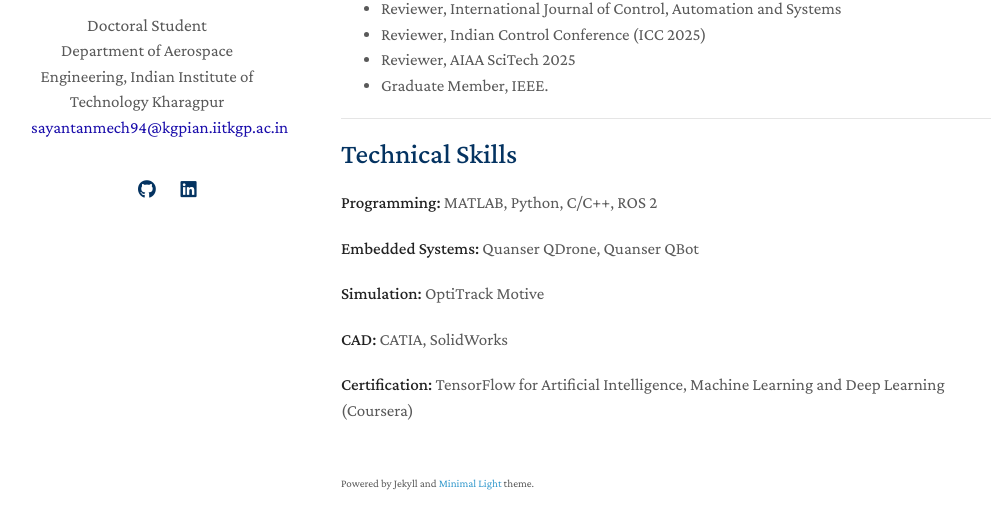
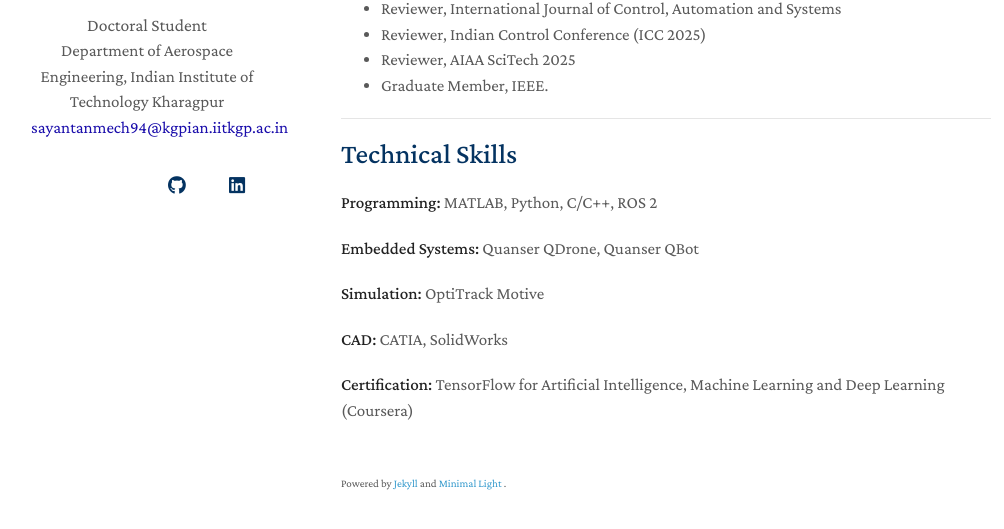
Before and after one commit to pal-sayantan/pal-sayantan.github.io, a Jekyll site: the page built from index.md, in a window 1280 px wide and 900 px high, scrolled down 4173 px. Shown: the part 336-865 px from the top of the window, without its empty margins (129-1133 px from the left). Built offline with Jekyll 4.4.1, drawn with Linux system fonts in a browser that asks for light colours; a style sheet for code colours, icons or effects is not loaded.

Commit message:
Update homepage.html

```diff
--- a/_layouts/homepage.html
+++ b/_layouts/homepage.html
@@ -1,31 +1,43 @@
 <!DOCTYPE html>
 <html lang="{{ site.lang | default: "en-US" }}">
 <head>
-    <title>Yue Lin, Political Science, UC Berkeley</title>
+
+  <title>{{ site.title }}</title>
 
   <meta charset="UTF-8">
   <meta http-equiv="X-UA-Compatible" content="IE=edge">
   <meta name="viewport" content="width=device-width, initial-scale=1">
-    <meta name="description" content="Yue Lin is a Ph.D. Candidate in Political Science at the University of California, Berkeley.">
+
+  <meta name="description" content="{{ site.description }}">
+
   {% if site.keywords %}
   <meta name="keywords" content="{{ site.keywords }}">
   {% endif %}
+
   {% if site.canonical %}
-    <link rel="canonical" href="{{ site.canonical }}"/>
+  <link rel="canonical" href="{{ site.canonical }}">
   {% endif %}
 
-    <link rel="icon" media="(prefers-color-scheme:dark)" href="{{ site.favicon_dark }}" type="image/png" />
-    <link rel="icon" media="(prefers-color-scheme:light)" href="{{ site.favicon }}" type="image/png" />
+  <link rel="icon" media="(prefers-color-scheme:dark)" href="{{ site.favicon_dark }}" type="image/png">
+  <link rel="icon" media="(prefers-color-scheme:light)" href="{{ site.favicon }}" type="image/png">
+
   <script src="./assets/js/favicon-switcher.js" type="application/javascript"></script>
 
-    <link rel=stylesheet href=https://cdnjs.cloudflare.com/ajax/libs/academicons/1.8.6/css/academicons.min.css integrity="sha256-uFVgMKfistnJAfoCUQigIl+JfUaP47GrRKjf6CTPVmw=" crossorigin=anonymous>
-    <link rel="stylesheet" href="https://cdnjs.cloudflare.com/ajax/libs/font-awesome/6.4.2/css/all.min.css" integrity="sha512-z3gLpd7yknf1YoNbCzqRKc4qyor8gaKU1qmn+CShxbuBusANI9QpRohGBreCFkKxLhei6S9CQXFEbbKuqLg0DA==" crossorigin="anonymous" referrerpolicy="no-referrer" />
+  <link rel="stylesheet"
+        href="https://cdnjs.cloudflare.com/ajax/libs/academicons/1.8.6/css/academicons.min.css"
+        crossorigin="anonymous">
+
+  <link rel="stylesheet"
+        href="https://cdnjs.cloudflare.com/ajax/libs/font-awesome/6.4.2/css/all.min.css"
+        crossorigin="anonymous"
+        referrerpolicy="no-referrer">
 
   {% if site.font == "Sans Serif" %}
   <link rel="stylesheet" href="./assets/css/font_sans_serif.css">
   {% else %}
   <link rel="stylesheet" href="./assets/css/font.css">
   {% endif %}
+
   {% if site.auto_dark_mode %}
   <link rel="stylesheet" href="./assets/css/style.css">
   <link rel="stylesheet" href="./assets/css/publications.css">
@@ -35,52 +47,81 @@
   {% endif %}
 
 </head>
+
 <body>
+
 <div class="wrapper">
+
 <header>
 
 {% if site.avatar %}
- <a class="image avatar" style="display: inline-block;">
-  <img src="{{ site.avatar }}" alt="avatar" style="width: 215px; height: auto; border-radius: 0; box-shadow: none;" />
+<a class="image avatar" style="display:inline-block;">
+<img src="{{ site.avatar }}"
+     alt="{{ site.title }}"
+     style="width:215px;height:auto;border-radius:0;box-shadow:none;">
 </a>
 {% endif %}
 
 <h1>{{ site.title }}</h1>
 
 {% if site.position %}
-  <position style="font-size:1.10rem;">{{ site.position }}</position><br>
+<position style="font-size:1.1rem;">
+{{ site.position }}
+</position>
+<br>
 {% endif %}
 
 {% if site.affiliation %}
-  <a href="{{ site.affiliation_link }}" rel="noopener">
+<a href="{{ site.affiliation_link }}" target="_blank" rel="noopener">
 <autocolor>{{ site.affiliation }}</autocolor>
-  </a><br>
+</a>
+<br>
 {% endif %}
 
 {% if site.email %}
-  <a href="mailto:{{ site.email }}" style="color: #1a0dab; text-decoration: none;">
+<a href="mailto:{{ site.email }}"
+   style="color:#1a0dab;text-decoration:none;">
 {{ site.email }}
-  </a><br>
+</a>
+<br>
 {% endif %}
 
 <br>
 
- <div class="social-icons" style="display: flex; justify-content: center; align-items: center; gap: 0.2rem; font-size: 1.1rem; margin-top: 4px;">
+<div class="social-icons"
+style="display:flex;
+justify-content:center;
+align-items:center;
+gap:0.35rem;
+font-size:1.2rem;">
+
 {% if site.cv_link %}
-<a href="{{ site.cv_link }}" title="CV" style="color: #1a0dab; margin: 0; padding: 0;" target="_blank">
-<i class="ai ai-cv" style="font-size: 1.55rem; margin: 0; padding: 0;"></i>
+<a href="{{ site.cv_link }}" target="_blank" title="Curriculum Vitae">
+<i class="ai ai-cv" style="font-size:1.6rem;"></i>
+</a>
+{% endif %}
+
+{% if site.google_scholar %}
+<a href="{{ site.google_scholar }}" target="_blank" title="Google Scholar">
+<i class="ai ai-google-scholar" style="font-size:1.6rem;"></i>
 </a>
 {% endif %}
 
 {% if site.github_link %}
-  <a href="{{ site.github_link }}" title="GitHub" style="color: #1a0dab; margin: 0; padding: 0;">
-    <i class="fab fa-github" style="margin: 0; padding: 0;"></i>
+<a href="{{ site.github_link }}" target="_blank" title="GitHub">
+<i class="fab fa-github"></i>
 </a>
 {% endif %}
 
 {% if site.linkedin %}
-  <a href="{{ site.linkedin }}" title="LinkedIn" style="color: #1a0dab; margin: 0; padding: 0;">
-    <i class="fab fa-linkedin" style="margin: 0; padding: 0;"></i>
+<a href="{{ site.linkedin }}" target="_blank" title="LinkedIn">
+<i class="fab fa-linkedin"></i>
+</a>
+{% endif %}
+
+{% if site.twitter %}
+<a href="{{ site.twitter }}" target="_blank" title="X (Twitter)">
+<i class="fab fa-x-twitter"></i>
 </a>
 {% endif %}
 
@@ -113,24 +154,40 @@
 <br>
 
 {% if site.enable_footnote %}
-      <p><small>Powered by Jekyll and <a href="https://github.com/yaoyao-liu/minimal-light" target="_blank" rel="noopener">Minimal Light</a> theme.</small></p>
+<p>
+<small>
+Powered by
+<a href="https://jekyllrb.com/" target="_blank">Jekyll</a>
+and
+<a href="https://github.com/yaoyao-liu/minimal-light"
+target="_blank">
+Minimal Light
+</a>.
+</small>
+</p>
 {% endif %}
 
 </section>
+
 <footer>
+</footer>
 
-      </footer>
 </div>
+
 <script src="{{ "/assets/js/scale.fix.js" | relative_url }}"></script>
+
 {% if site.google_analytics %}
 <script>
 (function(i,s,o,g,r,a,m){i['GoogleAnalyticsObject']=r;i[r]=i[r]||function(){
 (i[r].q=i[r].q||[]).push(arguments)},i[r].l=1*new Date();a=s.createElement(o),
 m=s.getElementsByTagName(o)[0];a.async=1;a.src=g;m.parentNode.insertBefore(a,m)
 })(window,document,'script','https://www.google-analytics.com/analytics.js','ga');
-      ga('create', '{{ site.google_analytics }}', 'auto');
-      ga('send', 'pageview');
+
+ga('create','{{ site.google_analytics }}','auto');
+ga('send','pageview');
 </script>
 {% endif %}
+
 </body>
 </html>
+</html>
```
Lines whose indentation alone changed are shown as unchanged.
